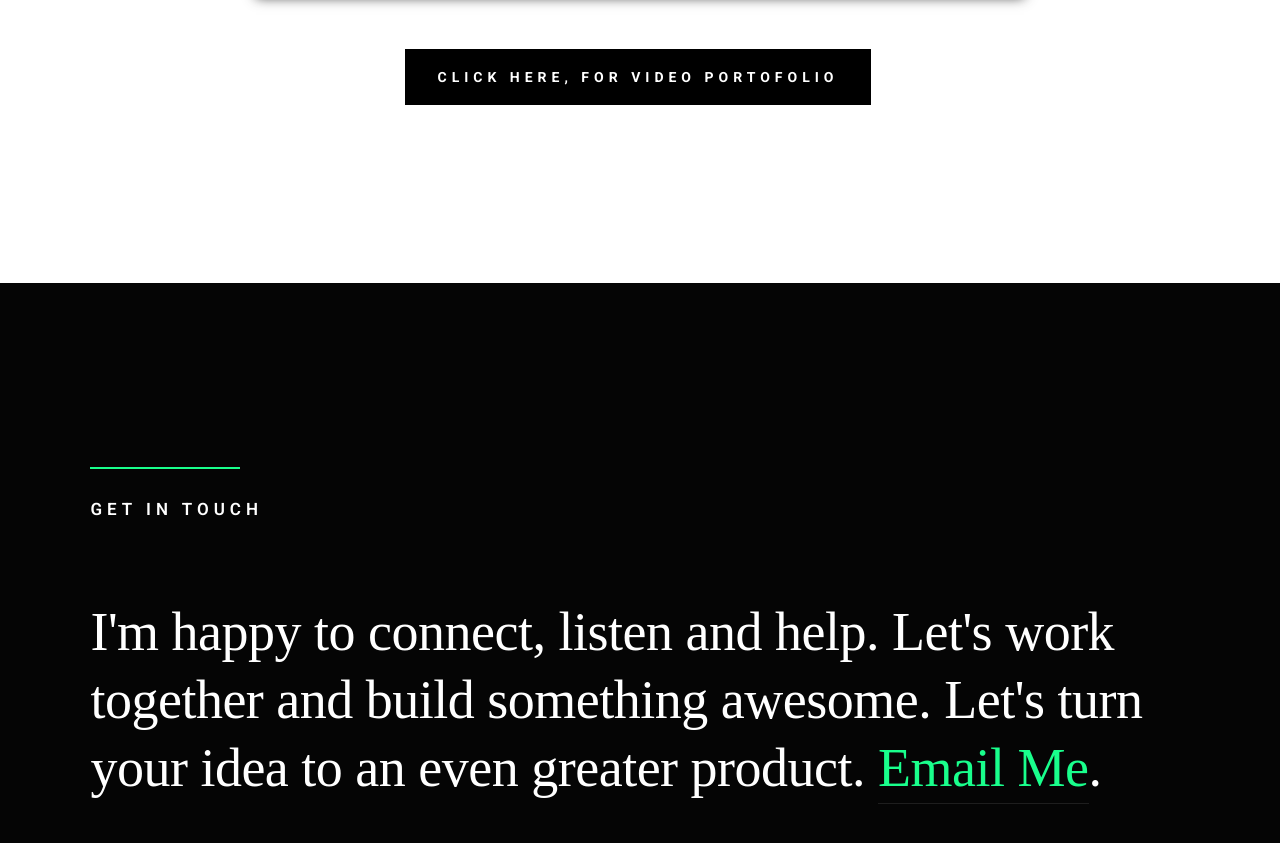
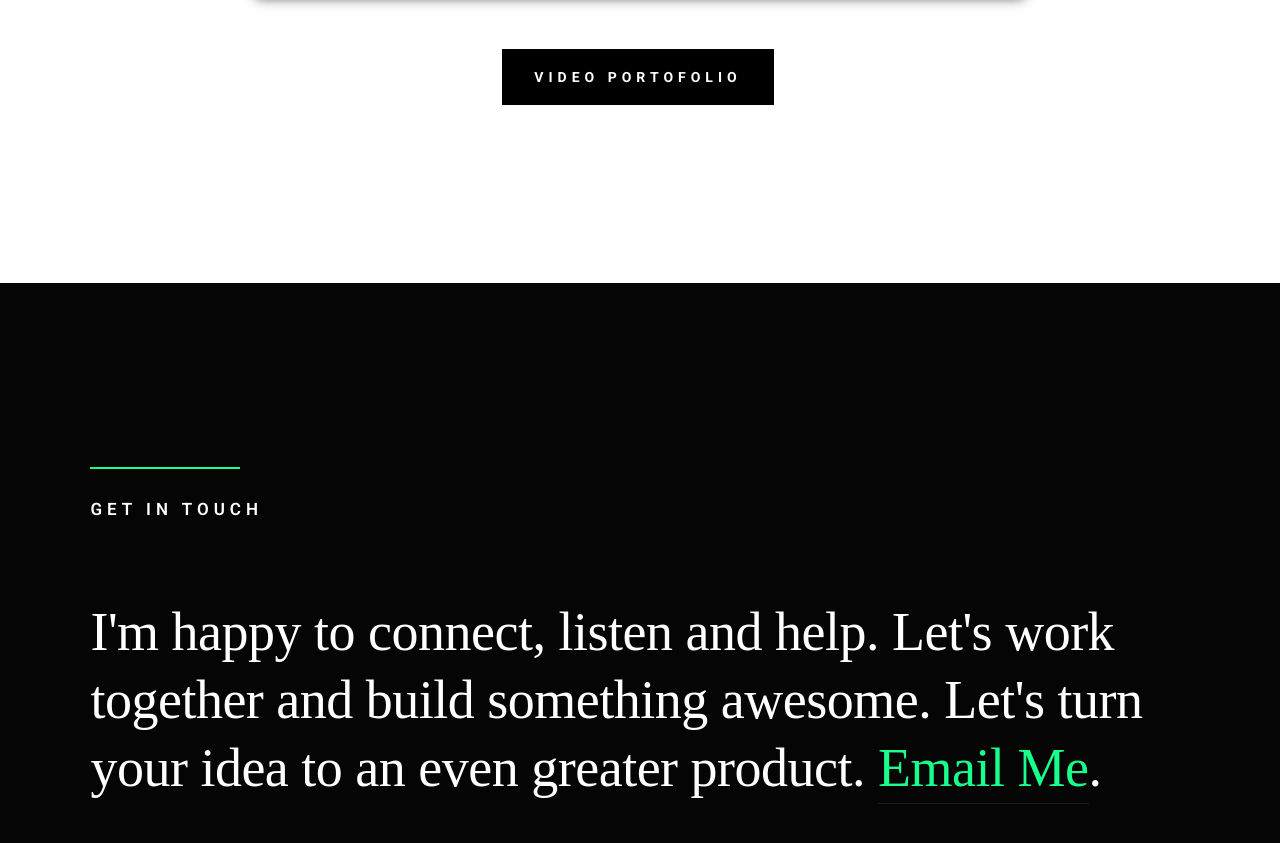
Before and after one commit to stephensean1/stephensean1.github.io, a plain HTML site: page index.html in a window 1280 px wide. Shown: the part 6396-7239 px from the top of the page. Drawn offline with Linux system fonts and the light colour scheme; animation ran at ten frames a second; a web font is replaced by a local one.

```diff
--- a/index.html
+++ b/index.html
@@ -395,11 +395,12 @@
             href="https://drive.google.com/drive/folders/13e4SodeSh6iL0VE_KdIhwUMILY5_Yvq6?usp=sharing"
             target="_blank"
             class="btn1 btn1--primary"
-            >Click Here, for Video Portofolio</a
-          >
+            >Video Portofolio</a>
         </div>
       </div>
     </section>
+
+
     <!-- end s-work -->
 
     <!-- contact
```
Also changed, not shown: favicon.ico (deleted).
